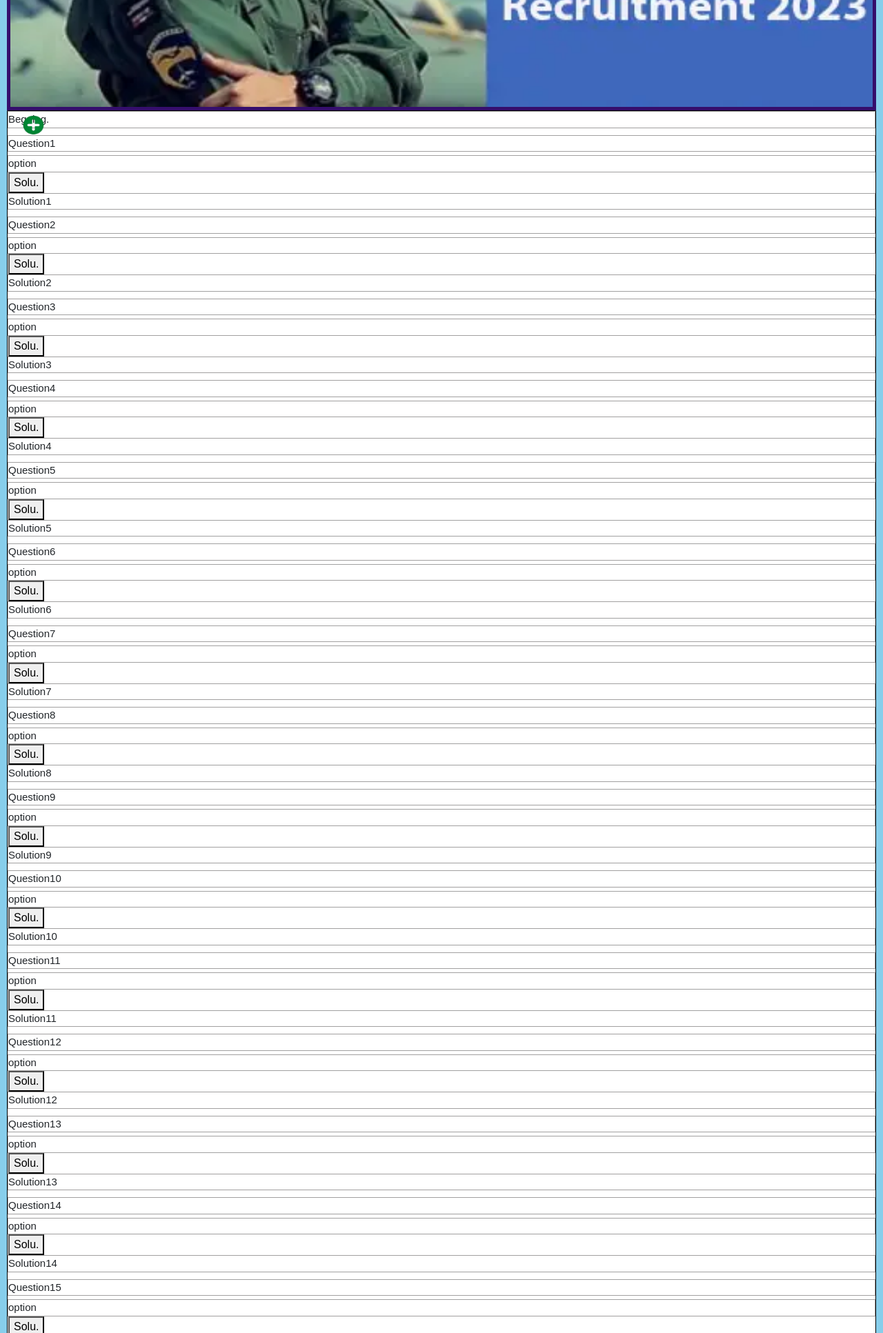
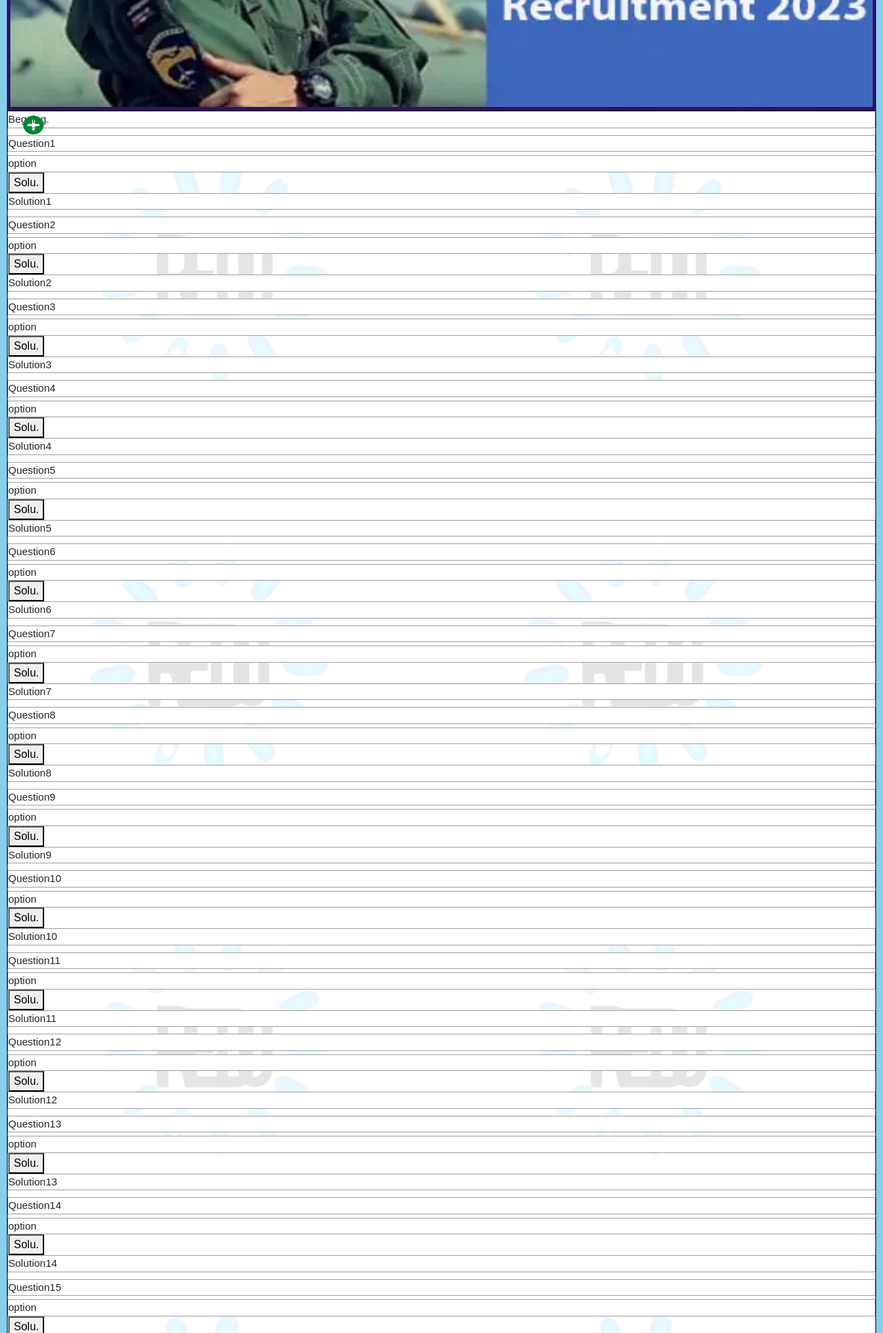
Before and after one commit to Ankush297/Practice-, a PHP site: page /2017-1.html in a window 1280 px wide. Shown: the part 625-2558 px from the top of the page at 69% size. Run offline with PHP 8.4, Linux system fonts and the light colour scheme.

Commit message:
Update sub1.css

```diff
--- a/sub1.css
+++ b/sub1.css
@@ -173,7 +173,7 @@ margin-left:1%;
   #main{
 
     background-image: url(mainbackground.jpg);
-    background-size: cover;
+    background-size: 50%;
     margin-bottom: 60px;
     width:100%;
     height:310000px;
```
